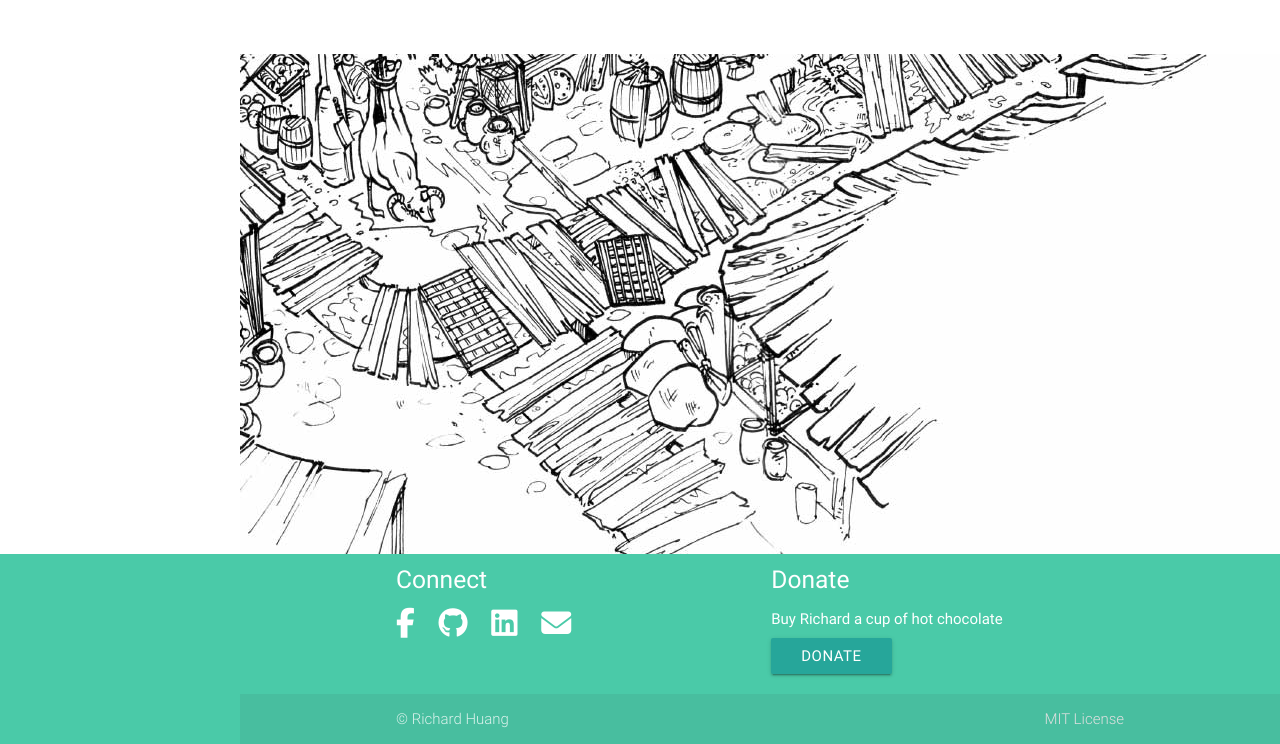
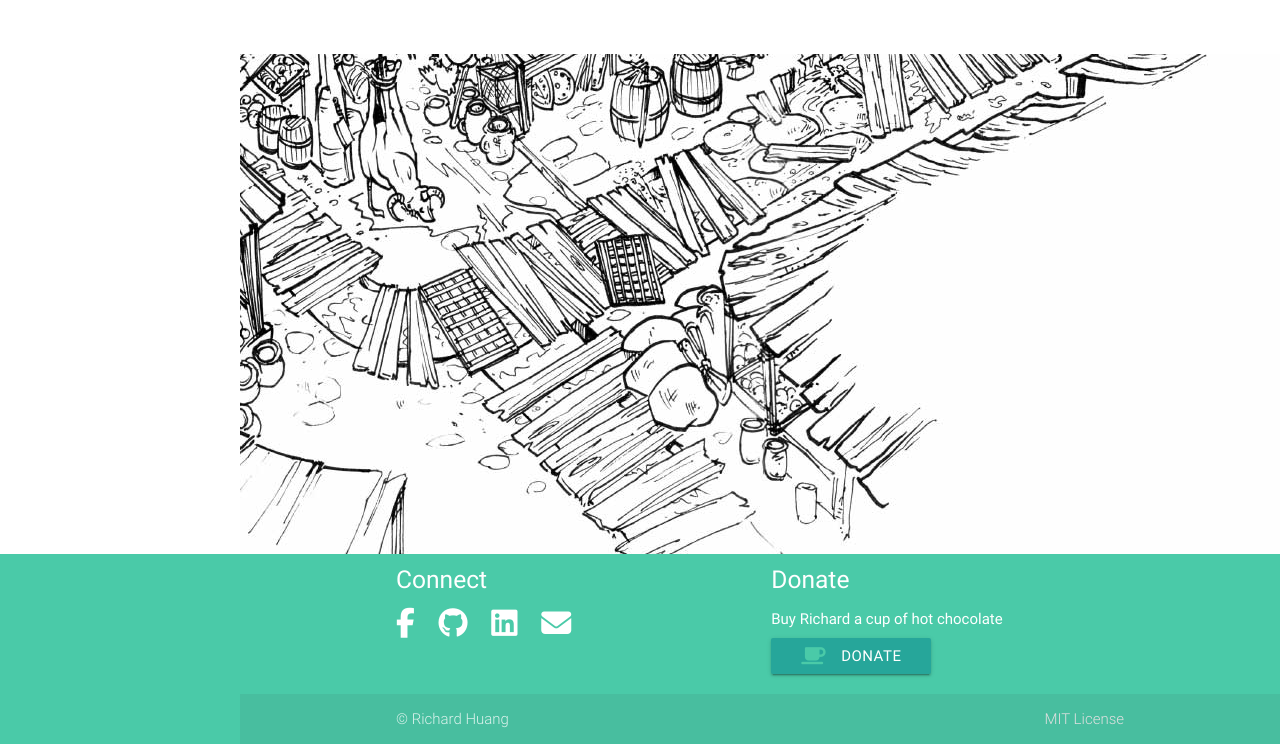
Before and after one commit to aeolyus/personal-website-v1, a plain HTML site: page index.html in a window 1280 px wide. Shown: the part 3142-3886 px from the top of the page. Drawn offline with nearby package versions, Linux system fonts and the light colour scheme.

Commit message:
added icon to donation button

```diff
--- a/index.html
+++ b/index.html
@@ -255,7 +255,7 @@
                 <div class="col l6">
                     <h5 class="white-text">Donate</h5>
                     <p class="white-text" style="margin-bottom:.5em">Buy Richard a cup of hot chocolate</p>
-                    <a class="waves-effect waves-light btn" href="https://www.paypal.com/cgi-bin/webscr?cmd=_s-xclick&hosted_button_id=3WTXYM97G7PY4" target="_blank">Donate</a>
+                    <a class="waves-effect waves-light btn" href="https://www.paypal.com/cgi-bin/webscr?cmd=_s-xclick&hosted_button_id=3WTXYM97G7PY4" target="_blank"><i class="fa fa-coffee left" aria-hidden="true"></i>Donate</a>
                 </div>
             </div>
         </div>
```
